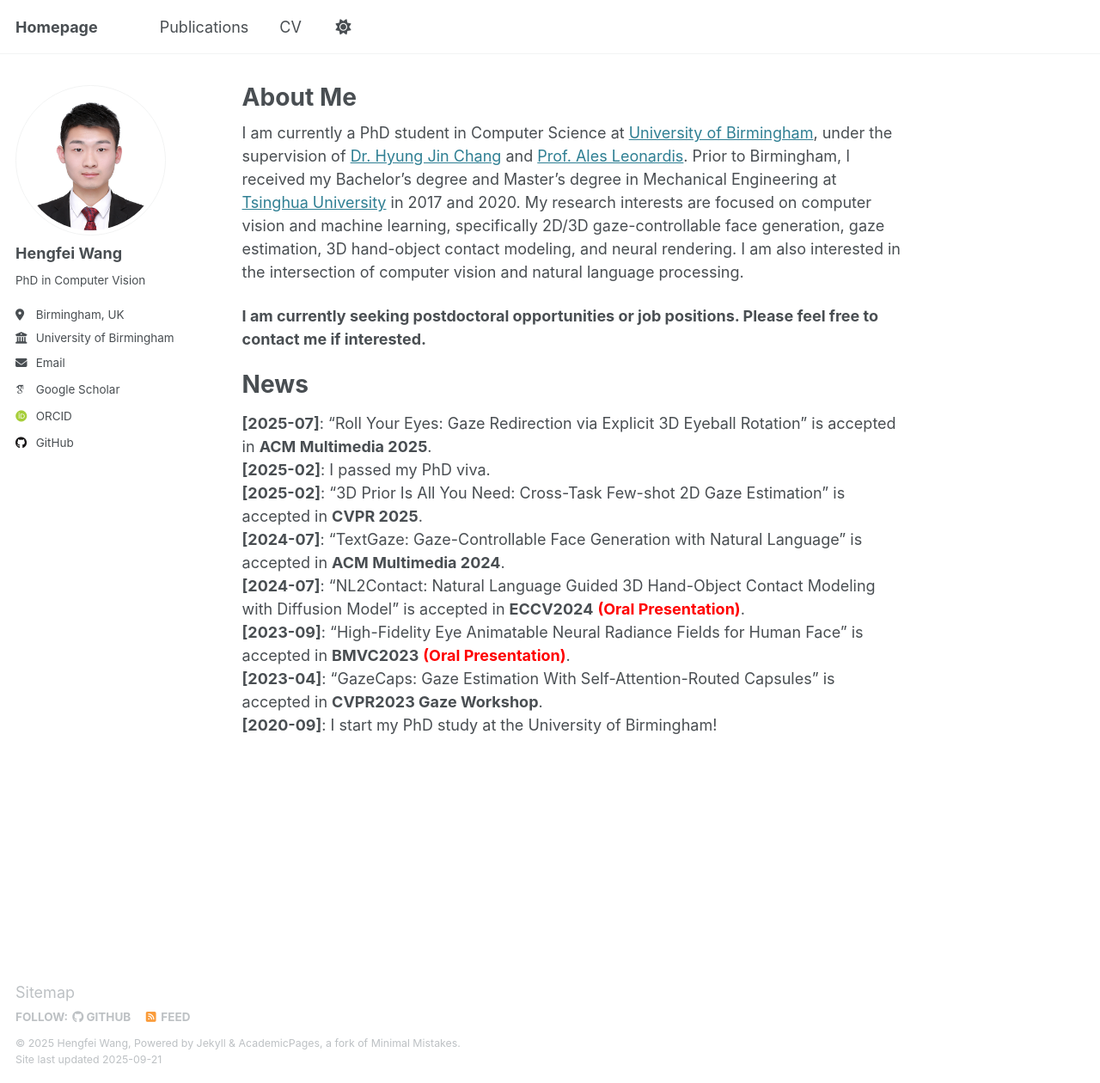
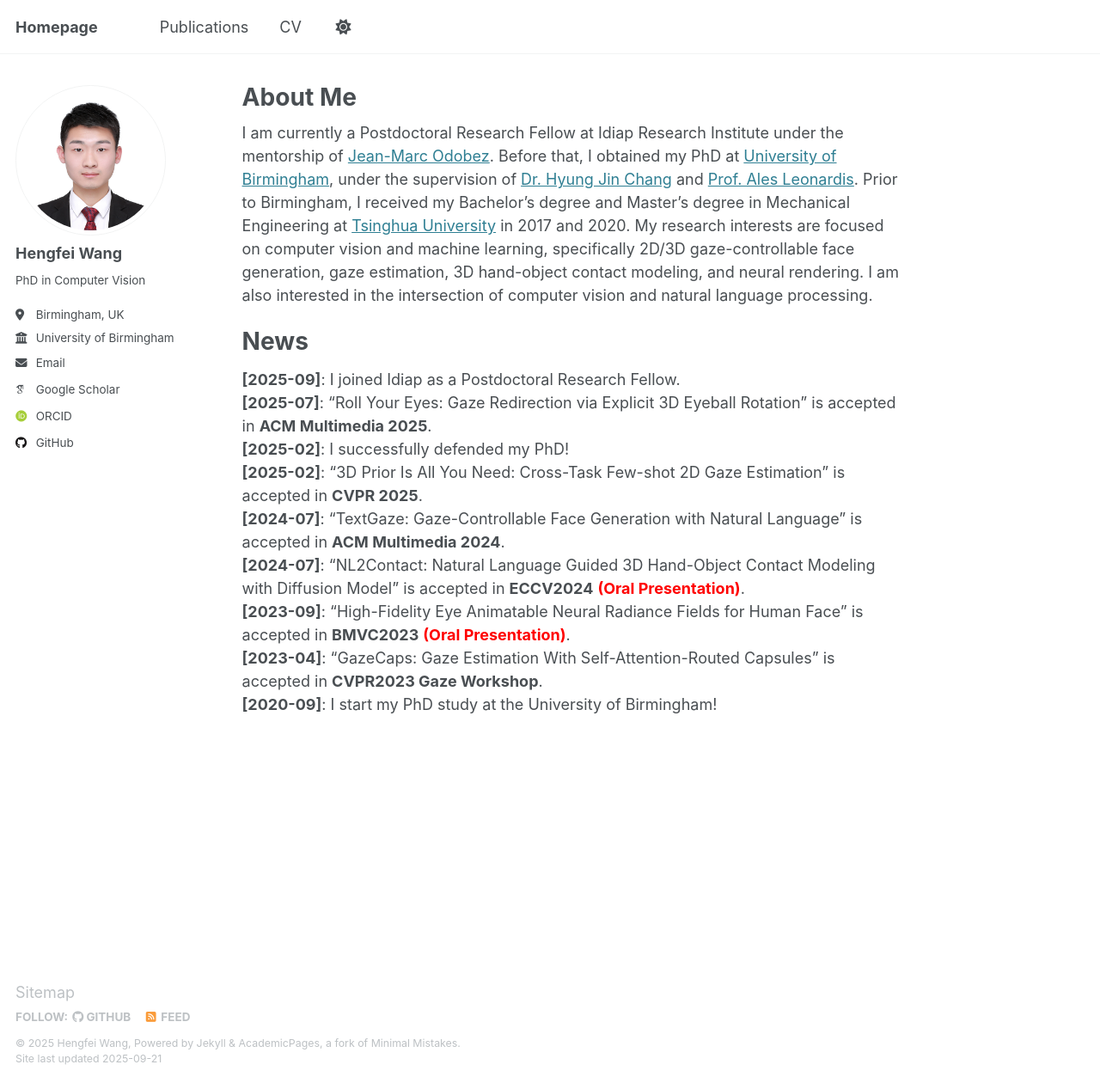
Before and after one commit to hengfei-wang/hengfei-wang.github.io, a Jekyll site: the page built from _pages/about.md, in a window 1280 px wide and 1260 px high. Shown: the whole window at 86% size. Built offline with Jekyll 4.4.1, drawn with Linux system fonts in a browser that asks for light colours; some web fonts are replaced.

Commit message:
Update about.md

```diff
--- a/_pages/about.md
+++ b/_pages/about.md
@@ -7,14 +7,13 @@ redirect_from:
   - /about.html
 ---
 
-I am currently a PhD student in Computer Science at [University of Birmingham](https://www.birmingham.ac.uk/index.aspx), under the supervision of [Dr. Hyung Jin Chang](https://hyungjinchang.wordpress.com/) and [Prof. Ales Leonardis](https://www.birmingham.ac.uk/staff/profiles/computer-science/academic-staff/leonardis-ales). Prior to Birmingham, I received my Bachelor's degree and Master's degree in Mechanical Engineering at [Tsinghua University](https://www.tsinghua.edu.cn/en/) in 2017 and 2020.
+I am currently a Postdoctoral Research Fellow at Idiap Research Institute under the mentorship of [Jean-Marc Odobez](https://www.idiap.ch/~odobez/). Before that, I obtained my PhD at [University of Birmingham](https://www.birmingham.ac.uk/index.aspx), under the supervision of [Dr. Hyung Jin Chang](https://hyungjinchang.wordpress.com/) and [Prof. Ales Leonardis](https://www.birmingham.ac.uk/staff/profiles/computer-science/academic-staff/leonardis-ales). Prior to Birmingham, I received my Bachelor's degree and Master's degree in Mechanical Engineering at [Tsinghua University](https://www.tsinghua.edu.cn/en/) in 2017 and 2020.
 My research interests are focused on computer vision and machine learning, specifically 2D/3D gaze-controllable face generation, gaze estimation, 3D hand-object contact modeling, and neural rendering. I am also interested in the intersection of computer vision and natural language processing.
 
-**I am currently seeking postdoctoral opportunities or job positions. Please feel free to contact me if interested.**
-
 # News
+**[2025-09]**: I joined Idiap as a Postdoctoral Research Fellow. \\
 **[2025-07]**: "Roll Your Eyes: Gaze Redirection via Explicit 3D Eyeball Rotation" is accepted in **ACM Multimedia 2025**. \\
-**[2025-02]**: I passed my PhD viva. \\
+**[2025-02]**: I successfully defended my PhD! \\
 **[2025-02]**: "3D Prior Is All You Need: Cross-Task Few-shot 2D Gaze Estimation" is accepted in **CVPR 2025**. \\
 **[2024-07]**: "TextGaze: Gaze-Controllable Face Generation with Natural Language" is accepted in **ACM Multimedia 2024**. \\
 **[2024-07]**: "NL2Contact: Natural Language Guided 3D Hand-Object Contact Modeling with Diffusion Model" is accepted in **ECCV2024** **<font color=red>(Oral Presentation)</font>**. \\
```
